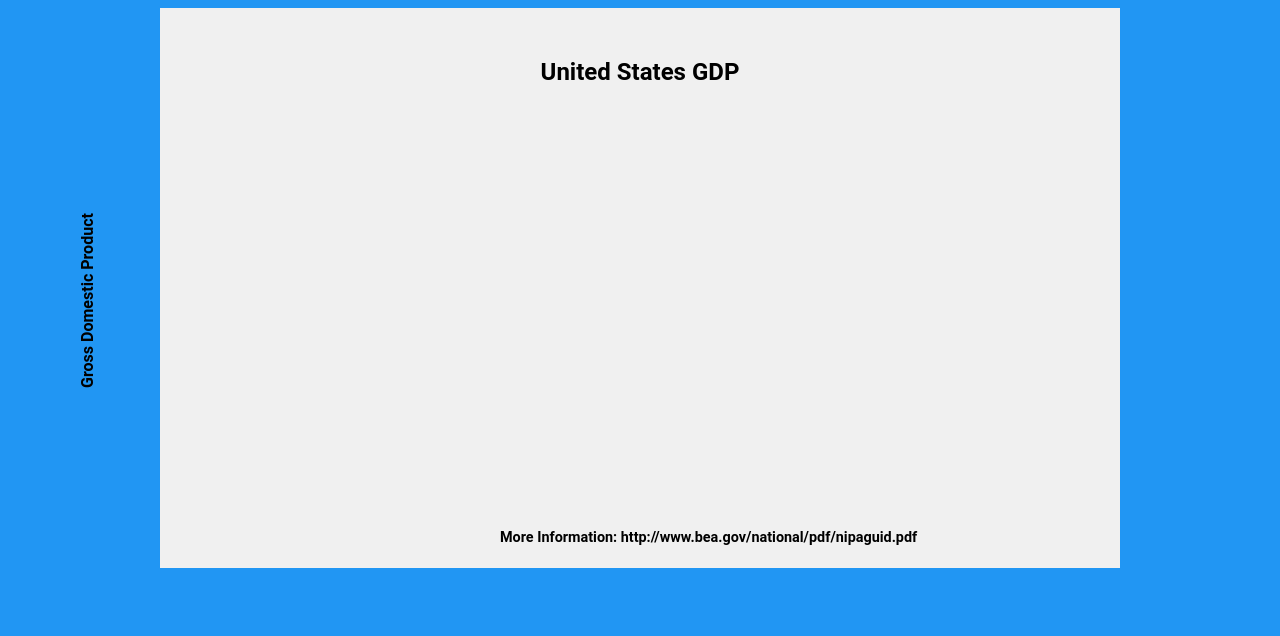
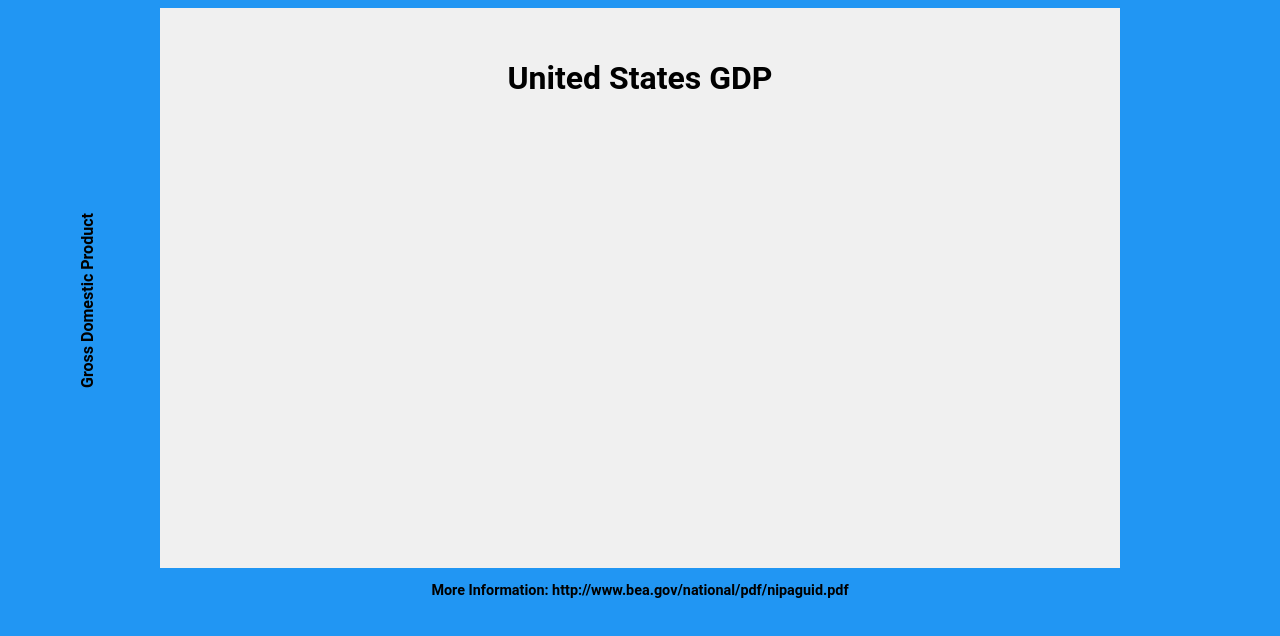
Before and after one commit to danijels/bar-chart, a plain HTML site: page index.html in a window 1280 px wide. Drawn offline with nearby package versions, Linux system fonts and the light colour scheme; no server answers.

Commit message:
Fix bottom text position

```diff
--- a/index.css
+++ b/index.css
@@ -5,7 +5,7 @@ body {
   font-weight: bold;
 }
 
-h2 {
+h1 {
   text-align: center;
 }
 
@@ -15,9 +15,7 @@ h2 {
 
 #bottomText {
   font-size: 0.9em;
-  left: 500px;
-  position: absolute;
-  top: 515px;
+  text-align: center;
 }
 
 #leftText {
--- a/index.html
+++ b/index.html
@@ -10,9 +10,9 @@
 </head>
 <body>
 	<div id="container">
-	  <h2 id="title"> United States GDP </h2>
+	  <h1 id="title"> United States GDP </h2>
 	  <p id="leftText">Gross Domestic Product</p>
-	  <p id="bottomText">More Information: http://www.bea.gov/national/pdf/nipaguid.pdf</p>
 	</div>
+	<p id="bottomText">More Information: http://www.bea.gov/national/pdf/nipaguid.pdf</p>
 </body>
 </html>
```
